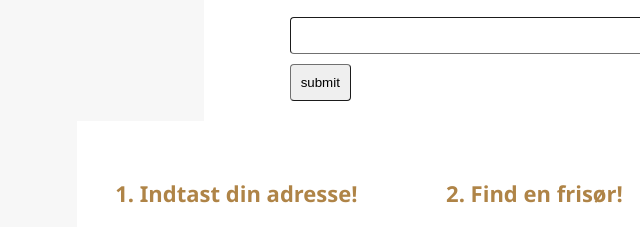
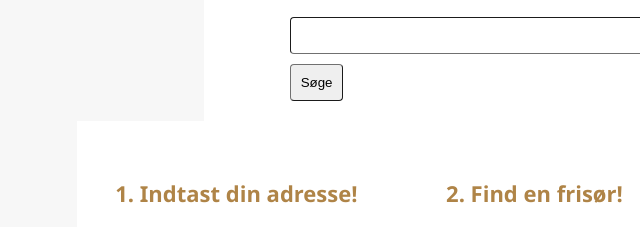
Before and after one commit to sebtheodor/Githubtest, a plain HTML site: page Projekt/Klippekortet/index.html in a window 1280 px wide. Shown: the part 535-762 px from the top of the page, 57-697 px from the left. Drawn offline with Linux system fonts and the light colour scheme.

Commit message:
Update index.html

```diff
--- a/Projekt/Klippekortet/index.html
+++ b/Projekt/Klippekortet/index.html
@@ -18,7 +18,7 @@
         <h1>Find din næste frisør</h1>
         <form name="searchForm" action="search.html" onsubmit="return validateForm()" method="post">
         <input type="text" id="fname" name="fname" size="100">
-        <input type="submit" value="submit">
+        <input type="submit" value="Søge">
 
       </nav>
 
```
